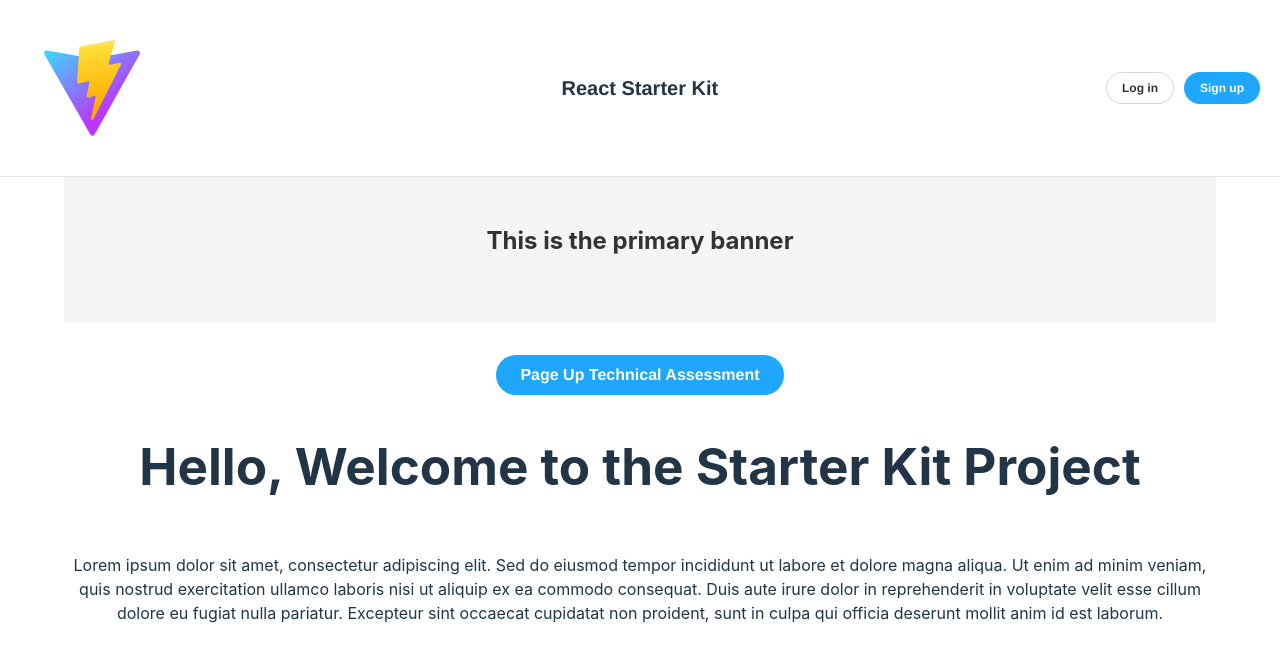
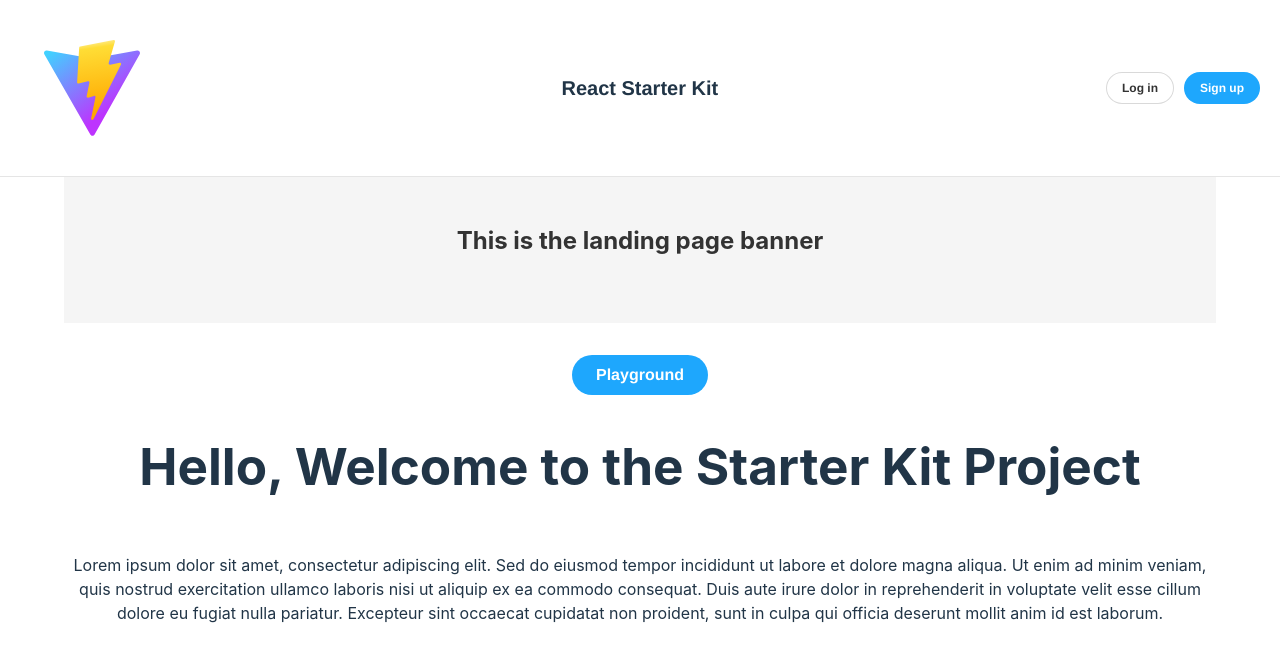
Before and after one commit to sharvin3007/react-starter-kit, a React (Vite) app: page / in a window 1280 px wide. Shown: the top 662 px of the page. Built offline with nearby package versions, Linux system fonts and the light colour scheme.

Commit message:
chore: updates page name to be symantically accurate and refactors importss

```diff
--- a/src/pages/Landing/LandingPage.tsx
+++ b/src/pages/Landing/LandingPage.tsx
@@ -13,17 +13,12 @@ export const LandingPage = () => {
       isPrimaryBanner
       primaryBanner={
         <div className="banner">
-          <p>This is the primary banner</p>
+          <p>This is the landing page banner</p>
         </div>
       }
     >
       <div>
-        <Button
-          label="Page Up Technical Assessment"
-          primary
-          size="large"
-          onClick={() => navigate(Paths.TechnicalAssessment)}
-        />
+        <Button label="Playground" primary size="large" onClick={() => navigate(Paths.Playground)} />
       </div>
       <h1>Hello, Welcome to the Starter Kit Project</h1>
       <p>
--- /dev/null
+++ b/src/pages/Playground/PlaygroundPage.tsx
@@ -0,0 +1,9 @@
+import './playgroundPage.css'
+
+export const PlaygroundPage = () => {
+  return (
+    <div>
+      <h1>Welcome to the Playground</h1>
+    </div>
+  )
+}
--- /dev/null
+++ b/src/pages/Playground/index.ts
@@ -0,0 +1 @@
+export { PlaygroundPage } from './PlaygroundPage'
--- a/src/pages/TechnicalAssessment/TechnicalAssessmentPage.tsx
+++ /dev/null
@@ -1,9 +0,0 @@
-import './technicalAssessment.css'
-
-export const TechnicalAssessmentPage = () => {
-  return (
-    <div>
-      <h1>Page Up Technical Assessment Page</h1>
-    </div>
-  )
-}
--- a/src/pages/TechnicalAssessment/index.ts
+++ /dev/null
@@ -1 +0,0 @@
-export { TechnicalAssessmentPage } from './TechnicalAssessmentPage'
--- a/src/pages/index.ts
+++ b/src/pages/index.ts
@@ -1,2 +1,2 @@
 export * from './Landing'
-export * from './TechnicalAssessment'
+export * from './Playground'
--- a/src/route/Router.tsx
+++ b/src/route/Router.tsx
@@ -1,6 +1,6 @@
 import { BrowserRouter, Route, Routes } from 'react-router-dom'
 
-import { LandingPage, TechnicalAssessmentPage } from '../pages'
+import { LandingPage, PlaygroundPage } from '../pages'
 
 import { Routes as Paths } from './Routes'
 
@@ -9,7 +9,7 @@ export const RouterWrapper = () => {
     <BrowserRouter>
       <Routes>
         <Route path={Paths.Landing} element={<LandingPage />} />
-        <Route path={Paths.TechnicalAssessment} element={<TechnicalAssessmentPage />} />
+        <Route path={Paths.Playground} element={<PlaygroundPage />} />
       </Routes>
     </BrowserRouter>
   )
--- a/src/route/Routes.ts
+++ b/src/route/Routes.ts
@@ -1,4 +1,4 @@
 export enum Routes {
   Landing = '/',
-  TechnicalAssessment = '/technical-assessment',
+  Playground = '/playground',
 }
```
Also changed, not shown: src/pages/Playground/playgroundPage.css (added).
